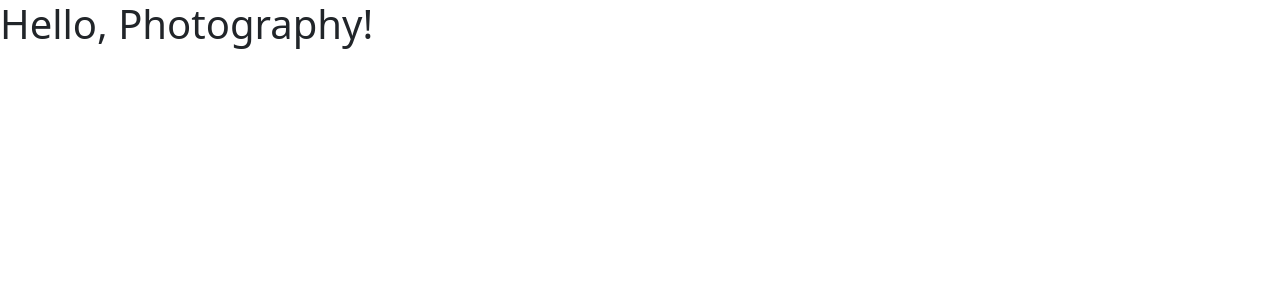
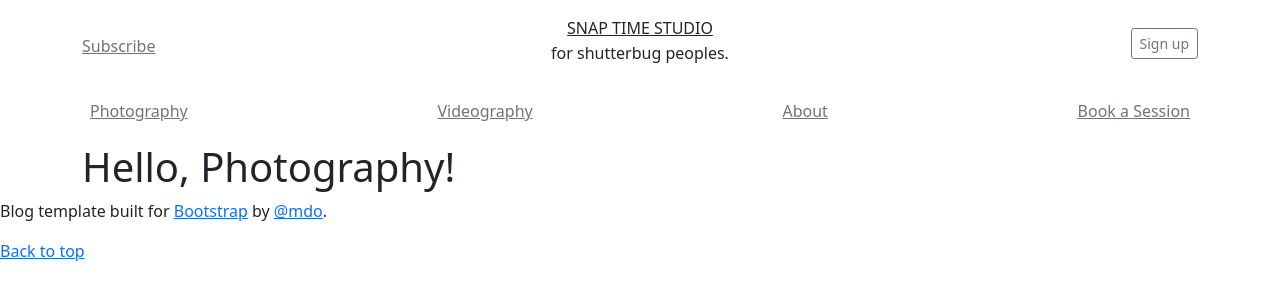
Before and after one commit to WithSJ/Snap_Time_Studio, a Flask app: page / in a window 1280 px wide. Shown: the top 300 px of the page. Run offline with Flask 2, Linux system fonts and the light colour scheme.

Commit message:
layout update

```diff
--- a/app/templates/layout.html
+++ b/app/templates/layout.html
@@ -1,24 +1,95 @@
 <!doctype html>
 <html lang="en">
   <head>
+
     <!-- Required meta tags -->
     <meta charset="utf-8">
     <meta name="viewport" content="width=device-width, initial-scale=1">
 
     <!-- Bootstrap CSS -->
     <link href="https://cdn.jsdelivr.net/npm/bootstrap@5.1.3/dist/css/bootstrap.min.css" rel="stylesheet" integrity="sha384-1BmE4kWBq78iYhFldvKuhfTAU6auU8tT94WrHftjDbrCEXSU1oBoqyl2QvZ6jIW3" crossorigin="anonymous">
+    <link href="../static/css/blog.css" rel="stylesheet">
 
-    {% if title %}
-        <title>{{ title }} - Snap Time Studio</title>
-    {% else %}
-        <title>Snap Time Studio</title>
-    {% endif %}
+    <title>{{ title }} - Snap Time Studio</title>
+
+<!--
+    <style>
+      .bd-placeholder-img {
+        font-size: 1.125rem;
+        text-anchor: middle;
+        -webkit-user-select: none;
+        -moz-user-select: none;
+        user-select: none;
+      }
+
+      @media (min-width: 768px) {
+        .bd-placeholder-img-lg {
+          font-size: 3.5rem;
+        }
+      }
+    </style> -->
+
+
+    <!-- Custom styles for this template -->
+    <!-- <link href="https://fonts.googleapis.com/css?family=Playfair&#43;Display:700,900&amp;display=swap" rel="stylesheet"> -->
+    <!-- Custom styles for this template -->
+
   </head>
   <body>
 
+    <div class="container">
 
-    {% block content%}
-    {% endblock %}
+      <header class="blog-header py-3">
+
+        <div class="row flex-nowrap justify-content-between align-items-center">
+
+          <div class="col-4 pt-1">
+            <a class="link-secondary" href="#">Subscribe</a>
+          </div>
+
+          <div class="col-4 text-center">
+            <a class="blog-header-logo text-dark" href="#">SNAP TIME STUDIO</a>
+            <h6 class="mt-1">for shutterbug peoples.</h6>
+          </div>
+
+          <div class="col-4 d-flex justify-content-end align-items-center">
+            <a class="btn btn-sm btn-outline-secondary" href="#">Sign up</a>
+          </div>
+
+
+        </div>
+      </header>
+
+
+      <div class="nav-scroller py-1 mb-2   ">
+        <nav class="nav d-flex justify-content-between">
+
+          <a class="p-2 link-secondary" href="#">Photography</a>
+          <a class="p-2 link-secondary" href="#">Videography</a>
+          <a class="p-2 link-secondary" href="#">About</a>
+          <a class="p-2 link-secondary" href="#">Book a Session</a>
+
+        </nav>
+      </div>
+
+
+
+    </div>
+
+    <main class="container">
+      {% block content %}
+      {% endblock %}
+
+
+    </main>
+
+    <footer class="blog-footer">
+      <p>Blog template built for <a href="https://getbootstrap.com/">Bootstrap</a> by <a href="https://twitter.com/mdo">@mdo</a>.</p>
+      <p>
+        <a href="#">Back to top</a>
+      </p>
+    </footer>
+
 
     <!-- Optional JavaScript; choose one of the two! -->
 
@@ -30,5 +101,7 @@
     <script src="https://cdn.jsdelivr.net/npm/@popperjs/core@2.10.2/dist/umd/popper.min.js" integrity="sha384-7+zCNj/IqJ95wo16oMtfsKbZ9ccEh31eOz1HGyDuCQ6wgnyJNSYdrPa03rtR1zdB" crossorigin="anonymous"></script>
     <script src="https://cdn.jsdelivr.net/npm/bootstrap@5.1.3/dist/js/bootstrap.min.js" integrity="sha384-QJHtvGhmr9XOIpI6YVutG+2QOK9T+ZnN4kzFN1RtK3zEFEIsxhlmWl5/YESvpZ13" crossorigin="anonymous"></script>
     -->
+
+
   </body>
 </html>
```
